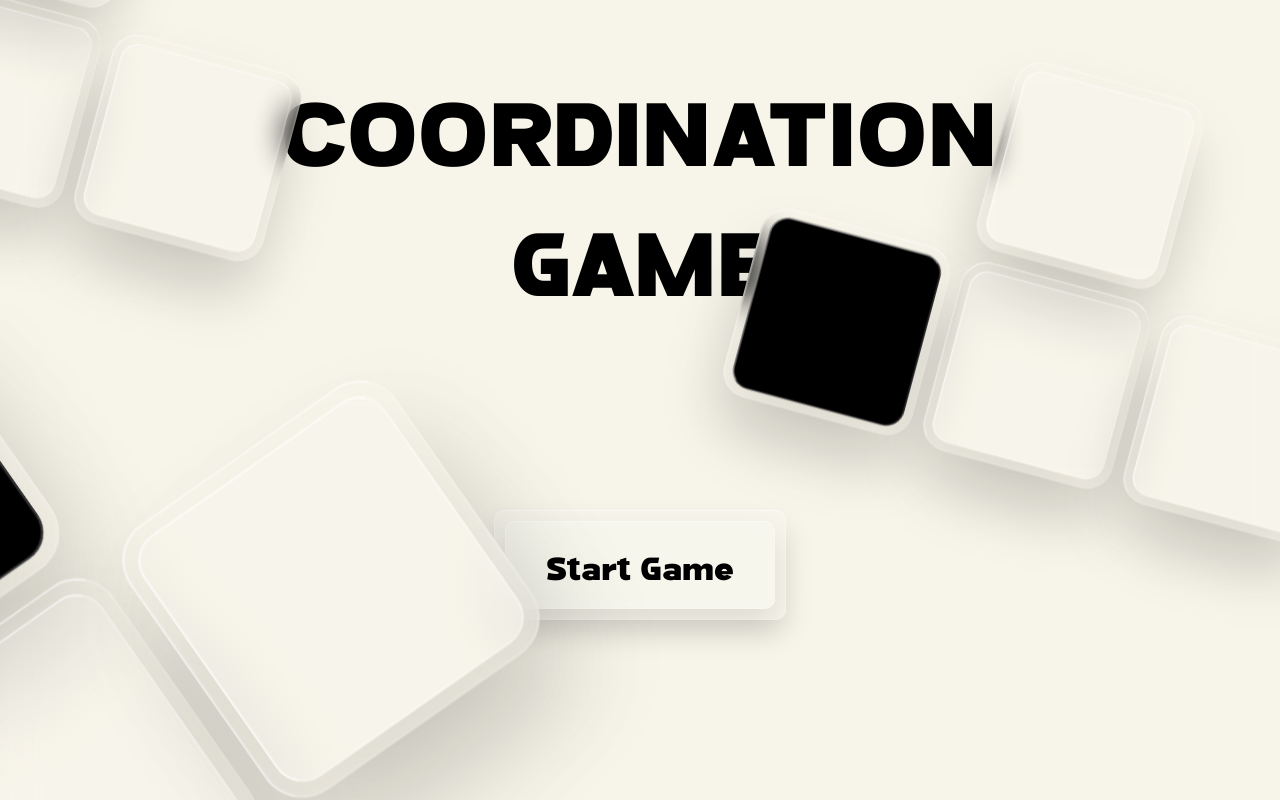
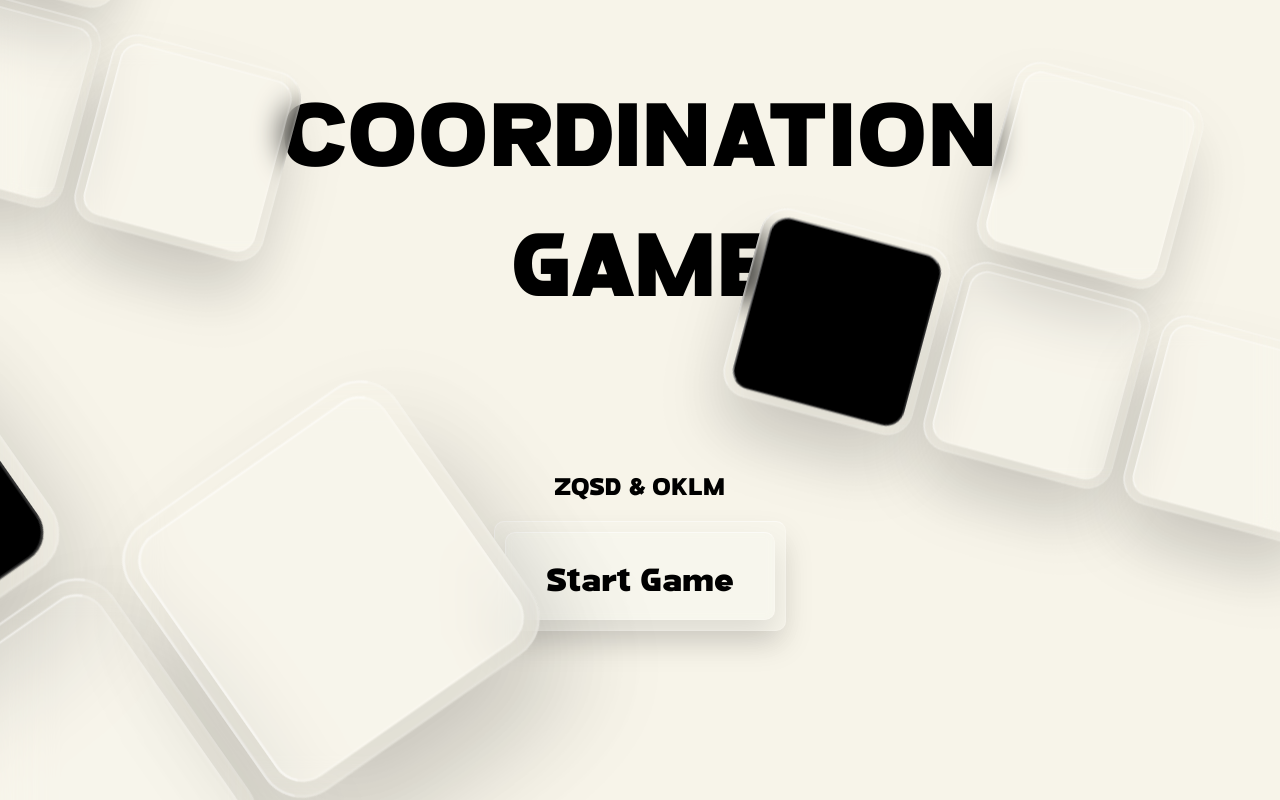
Before and after one commit to MonKeySVG/coord-game, an Angular app: page / in a window 1280 px wide. Shown: the top 800 px of the page. Built offline with nearby package versions, Linux system fonts and the light colour scheme.

Commit message:
Corrections

```diff
--- a/src/app/menu/menu.component.css
+++ b/src/app/menu/menu.component.css
@@ -5,7 +5,7 @@
 }
 
 .title-container {
-  margin-bottom: 15vw;
+  margin-bottom: 10vw;
 }
 
 h1 {
--- a/src/app/menu/menu.component.html
+++ b/src/app/menu/menu.component.html
@@ -3,6 +3,10 @@
     <h1>COORDINATION <br/> GAME</h1>
   </div>
 
+
+  <div class="tutorial-container">
+    <h2>ZQSD & OKLM</h2>
+  </div>
 
   <div class="button-container">
     <button (click)="startGame()">Start Game</button>
```
Also changed, not shown: firebase.json (added), 1 other file (tests, documents, lock files or other folders).
